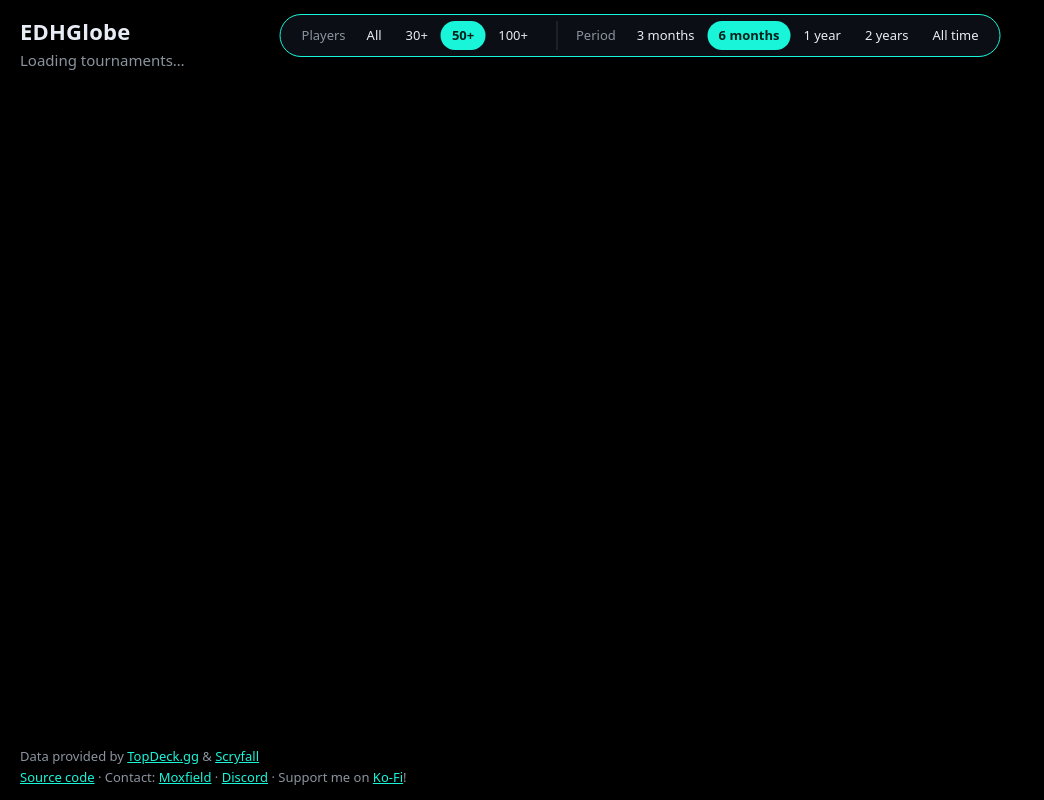
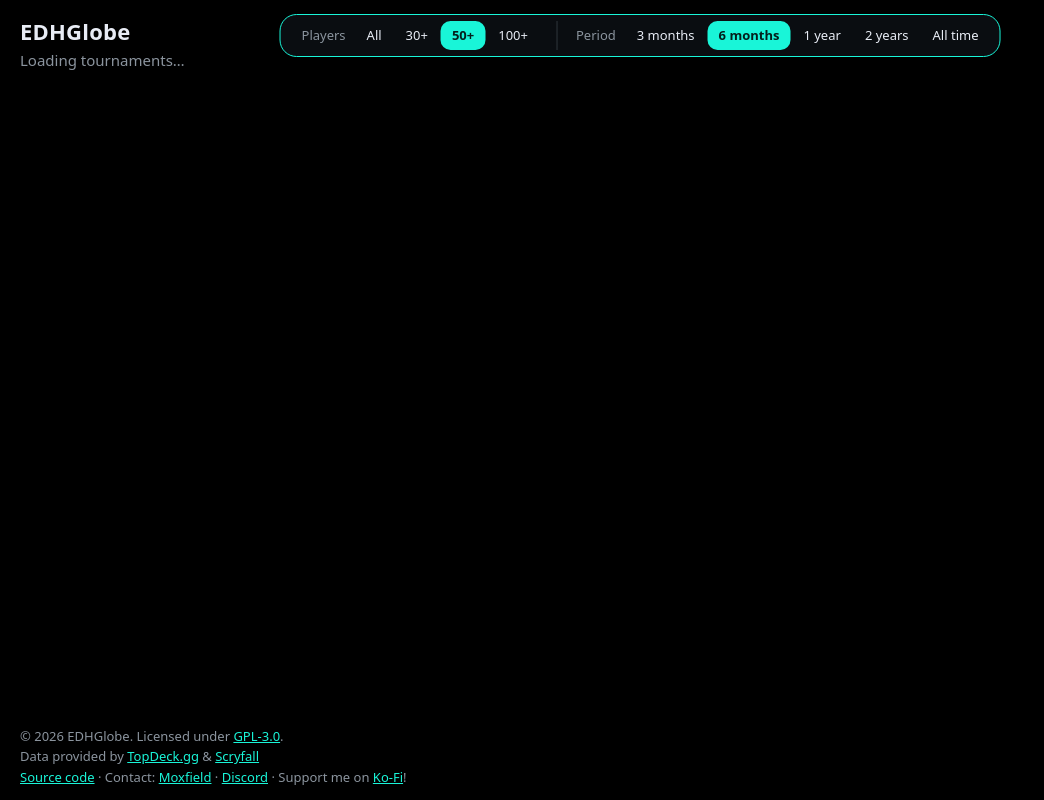
Before and after one commit to Godkayaki/tournament-visualizer, a plain HTML site: page site/index.html in a window 1280 px wide. Shown: the whole page, without its empty margins (0-1044 px from the left). Drawn offline with Linux system fonts and the light colour scheme; a script that the page names is missing.

Commit message:
fix corners + adding license to footer

```diff
--- a/site/index.html
+++ b/site/index.html
@@ -56,8 +56,10 @@
   </div>
 
   <footer>
+    <div>© 2026 EDHGlobe. Licensed under <a href="https://github.com/Godkayaki/tournament-visualizer?tab=GPL-3.0-1-ov-file" target="_blank" rel="noopener">GPL-3.0</a>.</div>
     <div>Data provided by <a href="https://topdeck.gg" target="_blank" rel="noopener">TopDeck.gg</a> &amp; <a href="https://scryfall.com/" target="_blank" rel="noopener">Scryfall</a></div>
     <div>
+
       <a href="https://github.com/Godkayaki/tournament-visualizer" target="_blank" rel="noopener">Source code</a>
       · Contact:
       <a href="https://moxfield.com/users/DrG" target="_blank" rel="noopener">Moxfield</a> ·
--- a/site/style.css
+++ b/site/style.css
@@ -81,7 +81,7 @@ footer { position: fixed; bottom: 12px; left: 20px; color: var(--dim); font-size
 
 /* Floating filter bar (solid background: backdrop blur over WebGL is expensive) */
 #filters { position: fixed; top: 14px; left: 50%; transform: translateX(-50%); display: flex; gap: 18px;
-  padding: 6px 10px; background: rgba(13, 17, 23, .92); border: 1px solid var(--accent); border-radius: 999px;
+  padding: 6px 10px; background: rgba(13, 17, 23, .78); border: 1px solid var(--accent); border-radius: 17px;
   white-space: nowrap; z-index: 5; }
 #filters .group { display: flex; align-items: center; gap: 2px; }
 #filters .group + .group { padding-left: 18px; border-left: 1px solid var(--line); }
@@ -89,7 +89,7 @@ footer { position: fixed; bottom: 12px; left: 20px; color: var(--dim); font-size
 /* the last button has 11px of inner padding on the right: mirror it before the first label so both sides match */
 #filters .group:first-child > span { padding-left: 11px; }
 #filters button { border: 0; background: transparent; color: var(--text); font: inherit; font-size: 13px;
-  padding: 5px 11px; border-radius: 999px; cursor: pointer; }
+  padding: 5px 11px; border-radius: 10px; cursor: pointer; }
 #filters button:hover { background: #161b22; }
 #filters button.on { background: var(--accent); color: #04201c; font-weight: 600; }
 
```
Also changed, not shown: README.md.
